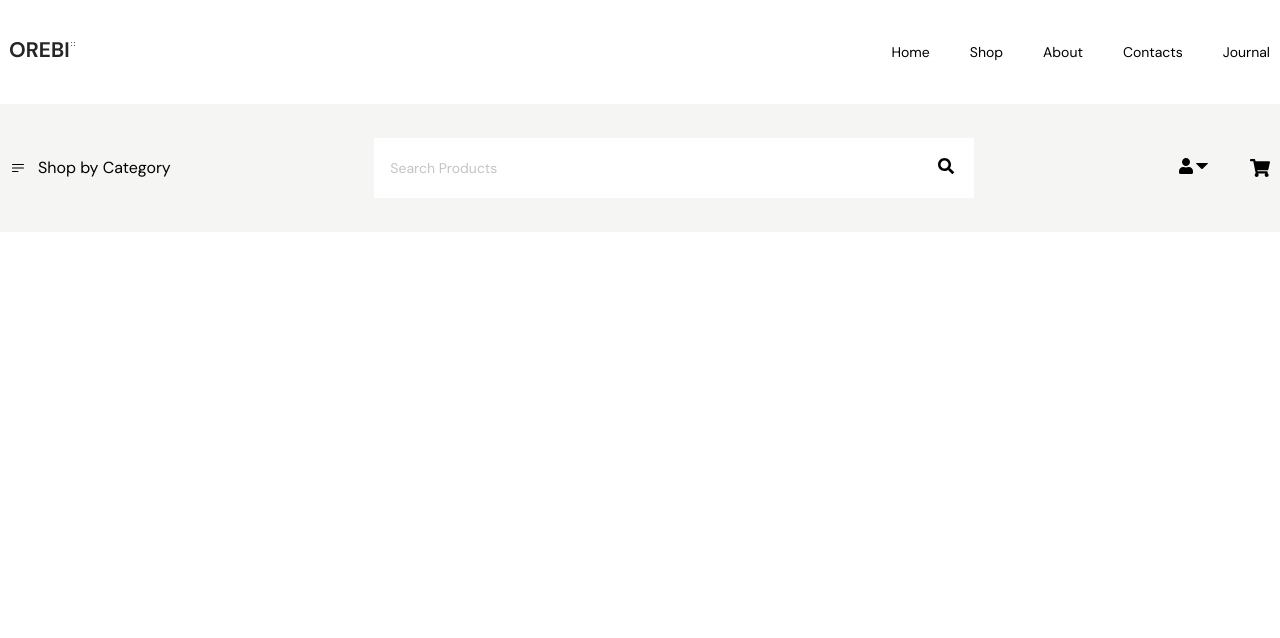
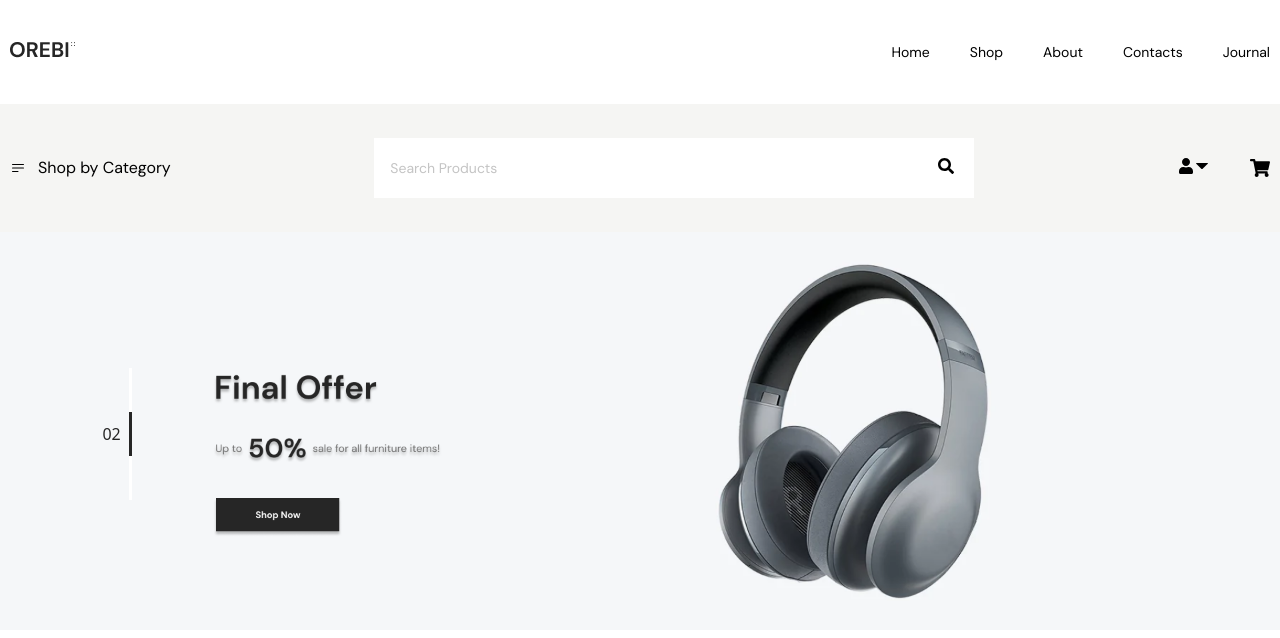
Before and after one commit to dev-abdullah018/orebi, a React (Vite) app: page / in a window 1280 px wide. Shown: the top 638 px of the page. Built offline with nearby package versions, Linux system fonts and the light colour scheme; some icons are missing.

Commit message:
update-banner

```diff
--- a/package.json
+++ b/package.json
@@ -13,7 +13,9 @@
     "react": "^18.2.0",
     "react-dom": "^18.2.0",
     "react-icons": "^4.12.0",
-    "react-router-dom": "^6.21.1"
+    "react-router-dom": "^6.21.1",
+    "react-slick": "^0.29.0",
+    "slick-carousel": "^1.8.1"
   },
   "devDependencies": {
     "@types/react": "^18.2.43",
--- a/src/App.jsx
+++ b/src/App.jsx
@@ -5,11 +5,12 @@ import {
   createRoutesFromElements,
 } from "react-router-dom";
 import RootLayout from "./components/layout/RootLayout";
+import Home from "./pages/Home";
 
 let router = createBrowserRouter(
   createRoutesFromElements(
     <Route path="/" element={<RootLayout />}>
-
+     <Route index element={<Home/>}></Route>
     </Route>
   )
 );
--- /dev/null
+++ b/src/components/layout/Banner.jsx
@@ -0,0 +1,74 @@
+import React, { useState } from 'react';
+import Slider from "react-slick";
+import "slick-carousel/slick/slick.css";
+import Image from './Image';
+import banner from "../../assets/banner.png"
+import { Link } from 'react-router-dom';
+
+
+const Banner = () => {
+    let [dotActive, setDotActive] = useState("")
+    const settings = {
+        dots: true,
+        beforeChange: (prev,next)=>{
+         setDotActive(next)
+        },
+        arrows: false,
+        slidesToShow: 1,
+        slidesToScroll: 1,
+        autoplay: true,
+        infinite: true,
+        appendDots: dots => (
+            <div
+              style={{
+                position: 'absolute',
+                top: "50%",
+                left: "8%",
+                transform: "translateY(-50%)"
+              }}
+            >
+              <ul style={{ margin: "0px" }}> {dots} </ul>
+            </div>
+          ),
+          customPaging: i => (
+            <div
+            style={i === dotActive ? {
+                width: "30px",
+                color: "#262626",
+                borderRight: "3px #262626 solid",
+                padding: "10px 0"
+            }: {
+                width: "30px",
+                color: "transparent",
+                borderRight: "3px white solid",
+                padding: "10px 0"
+            }}
+            >
+              0{i + 1}
+            </div>
+          )
+      };
+  return (
+    <>
+      <Slider {...settings}>
+        <Link to="#">
+          <div>
+            <Image src={banner}/>
+          </div>
+        </Link>
+        <Link to="#">
+          <div>
+            <Image src={banner}/>
+          </div>
+        </Link>
+        <Link to="#">
+          <div>
+            <Image src={banner}/>
+          </div>
+        </Link>
+      </Slider>
+    </>
+  )
+}
+
+export default Banner;
--- a/src/components/layout/Header.jsx
+++ b/src/components/layout/Header.jsx
@@ -135,9 +135,9 @@ const Header = () => {
                     </div>
                     <div className="bg-white  p-5">
                       <h4 className="font-dm text-base font-normal text-[#767676]">
-                        Subtotal :{" "}
-                        <span className="font-bold text-primary">$44.00</span>
+                        Subtotal: <span className="font-bold text-primary">$44.00</span>
                       </h4>
+                      <div className="flex gap-x-[18px]">
                       <Link
                         to="#"
                         className="mt-3 inline-block border border-solid border-primary px-10 py-4 font-dm text-sm font-bold"
@@ -146,10 +146,11 @@ const Header = () => {
                       </Link>
                       <Link
                         to="#"
-                        className="ml-5 mt-3 inline-block border border-solid border-primary bg-primary px-10 py-4 font-dm text-sm font-bold text-white"
+                        className="mt-3 inline-block border border-solid border-primary bg-primary px-10 py-4 font-dm text-sm font-bold text-white"
                       >
                         Checkout
                       </Link>
+                      </div>
                     </div>
                   </div>
                 )}
--- a/src/components/layout/RootLayout.jsx
+++ b/src/components/layout/RootLayout.jsx
@@ -1,3 +1,4 @@
+import { Outlet } from "react-router-dom"
 import Header from "./Header"
 import Navbar from "./Navbar"
 
@@ -6,6 +7,7 @@ const RootLayout = () => {
     <>
       <Navbar/>
       <Header/>
+      <Outlet/>
     </>
   )
 }
--- /dev/null
+++ b/src/pages/Home.jsx
@@ -0,0 +1,12 @@
+import React from 'react'
+import Banner from '../components/layout/Banner'
+
+const Home = () => {
+  return (
+    <>
+      <Banner/>
+    </>
+  )
+}
+
+export default Home
```
Also changed, not shown: src/assets/banner.png (added), 1 other file (tests, documents, lock files or other folders).
